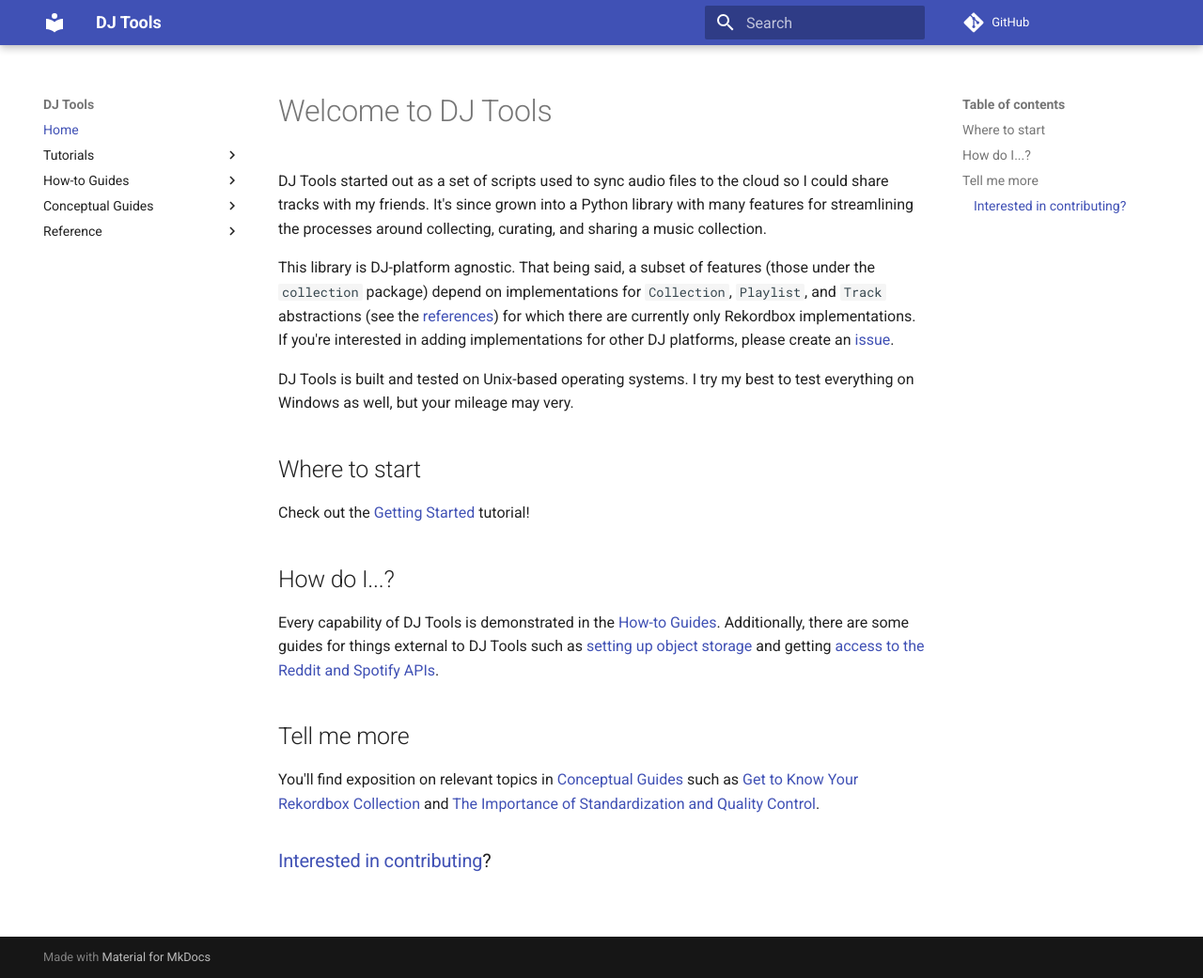
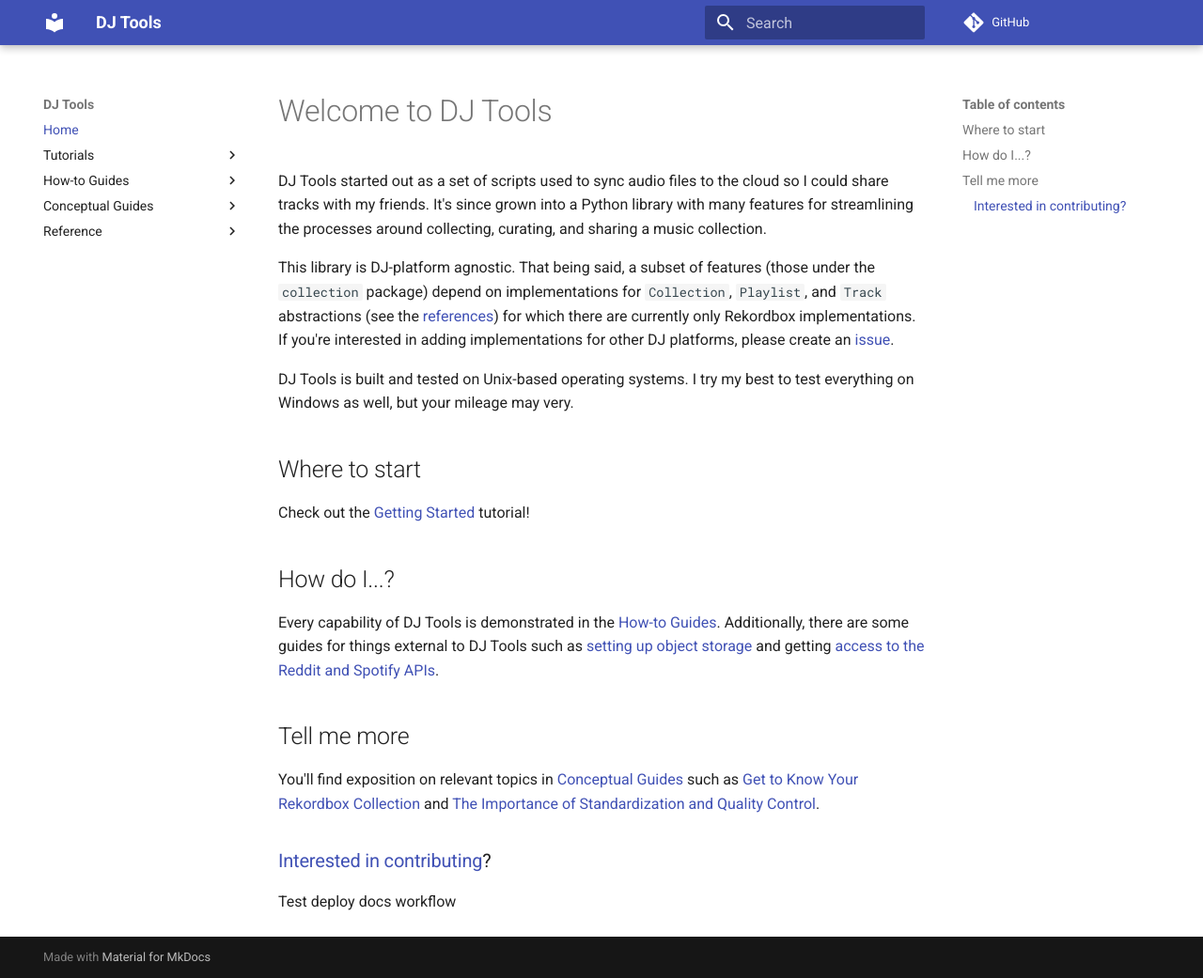
Before and after one commit to a-rich/DJ-Tools-dev-docs, an MkDocs documentation site: the page built from docs/index.md, in a window 1280 px wide and 1041 px high. Shown: the whole window at 94% size. Built offline with MkDocs 1.6.1 and Material for MkDocs 9.7.7, drawn with Linux system fonts in a browser that asks for light colours; comment, search, counter and statistics services are not loaded.

Commit message:
40a6f355ba3efe78a95cf646934f74d9cbb33e01

```diff
--- a/docs/index.md
+++ b/docs/index.md
@@ -16,3 +16,5 @@ Every capability of DJ Tools is demonstrated in the [How-to Guides](how_to_guide
 You'll find exposition on relevant topics in [Conceptual Guides](conceptual_guides/index.md) such as [Get to Know Your Rekordbox Collection](conceptual_guides/rekordbox_collection.md) and [The Importance of Standardization and Quality Control](conceptual_guides/file_standardization.md).
 
 ### [Interested in contributing](https://github.com/a-rich/DJ-Tools/blob/main/CONTRIBUTING.md)?
+
+Test deploy docs workflow
```
